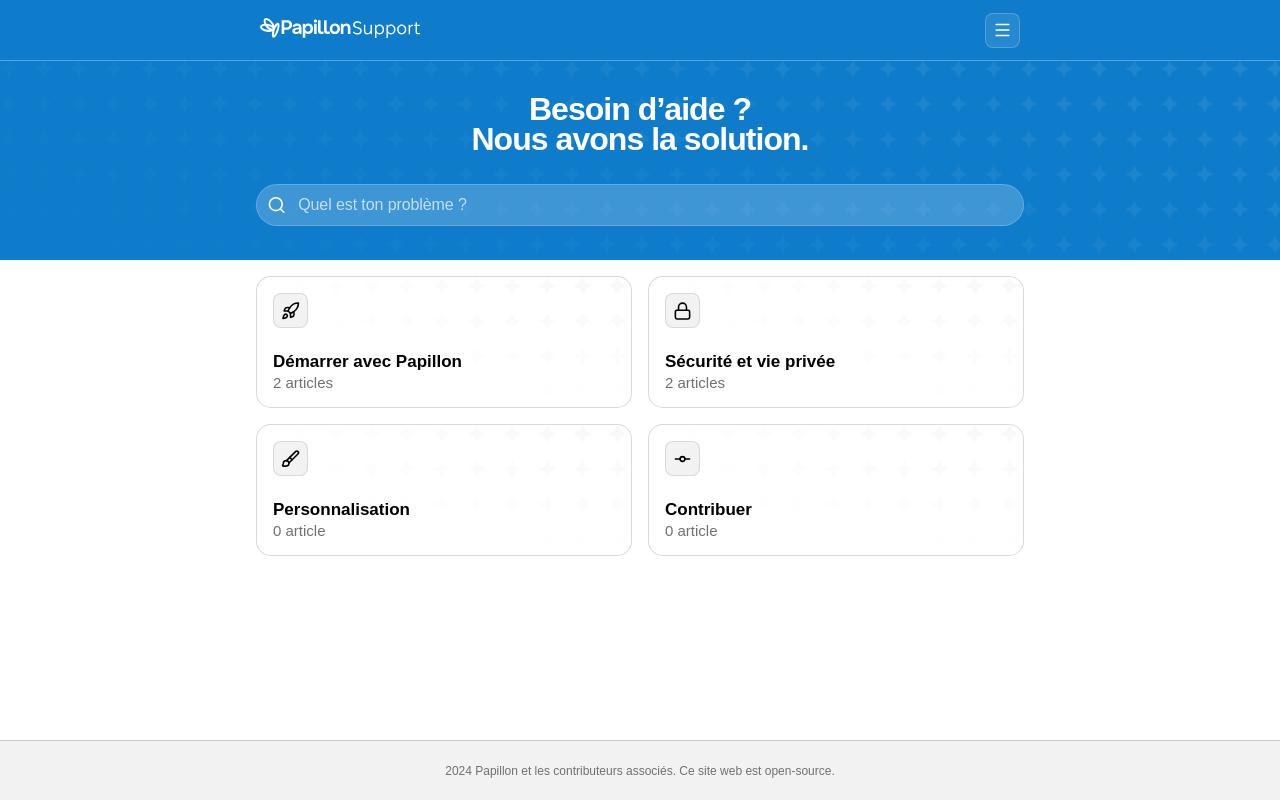
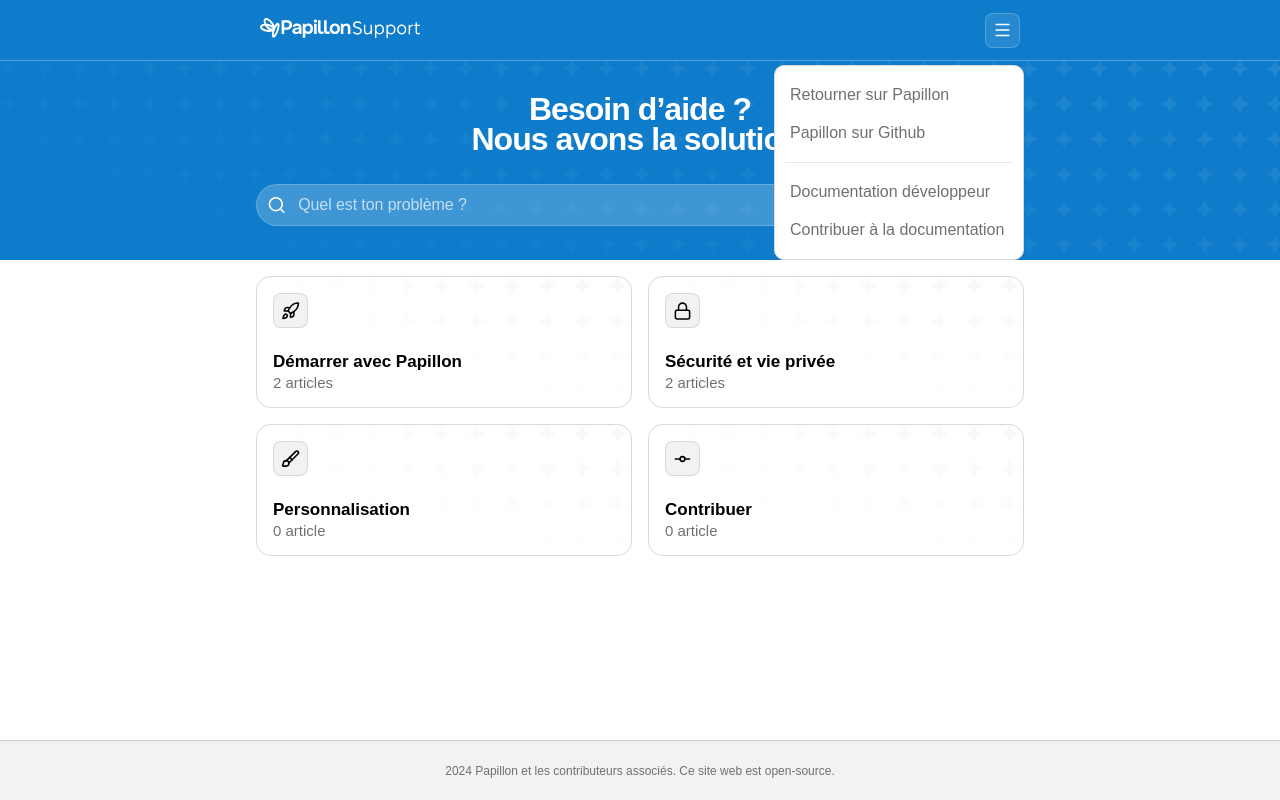
Before and after one commit to lenylvt/support, a SvelteKit app: page / in a window 1280 px wide. Both pictures are taken after a click on the button 1002 px from the left and 30 px from the top of the page. Built offline with nearby package versions, Linux system fonts and the light colour scheme; a web font is replaced by a local one.

Commit message:
feat: Added menu

```diff
--- a/src/routes/(articles)/+layout.svelte
+++ b/src/routes/(articles)/+layout.svelte
@@ -1,7 +1,8 @@
 <script lang="ts">
 	import { Menu } from 'lucide-svelte';
 	import SearchBar from '../../components/SearchBar.svelte';
-
+	import { onMount } from 'svelte';
+	let openMenu = $state(false);
 	let { children } = $props();
 
 	const year = new Date().getFullYear();
@@ -12,9 +13,16 @@
 		<a href="/">
 			<img src="/logo.svg" alt="Papillon Support">
 		</a>
-		<button>
+		<button onclick={() => openMenu = !openMenu}>
 			<Menu size="20" color="#FFF" />
 		</button>
+		<div class="menu" class:hidden={!openMenu}>
+			<a href="https://papillon.bzh">Retourner sur Papillon</a>
+			<a href="https://github.com/PapillonApp">Papillon sur Github</a>
+			<hr>
+			<a href="https://docs.papillon.bzh">Documentation développeur</a>
+			<a href="https://github.com/PapillonApp/support">Contribuer à la documentation</a>
+		</div>
 	</nav>
 	<div>
 		<SearchBar />
@@ -47,6 +55,7 @@
         justify-content: space-between;
         width: 100%;
         max-width: var(--sizing-max-width);
+				position: relative;
     }
 
     nav > button {
@@ -79,6 +88,51 @@
 				width: 100%;
 		}
 
+    nav > .menu {
+        position: absolute;
+        background-color: #FFF;
+        border: 1px solid #D9D9D9;
+        border-radius: 10px;
+        width: 250px;
+        right: 16px;
+        top: 65px;
+        padding: 10px;
+        box-sizing: border-box;
+        display: flex;
+        flex-direction: column;
+        gap: 0;
+        transition: cubic-bezier(0.47, 0, 0.23, 1.38) .3s;
+    }
+
+    nav > .menu a {
+        padding: 10px 5px;
+        border-radius: 5px;
+        text-decoration: none;
+        color: #707070;
+        transition: cubic-bezier(0.47, 0, 0.23, 1.38) .3s;
+    }
+
+    nav > .menu hr {
+        border: none;
+        border-bottom: 1px solid #202020;
+        opacity: 0.1;
+        margin: 10px 0;
+    }
+
+    .hidden {
+        opacity: 0;
+        transform: scale(0.95) translateY(-10px);
+        pointer-events: none;
+    }
+
+    @media not all and (hover: none) {
+        nav > .menu a:hover {
+            padding: 10px 10px;
+            background-color: #0E7CCB40;
+            color: #0E7CCB;
+        }
+    }
+
     main {
         margin-top: 60px;
         width: 100%;
--- a/src/routes/(home)/+layout.svelte
+++ b/src/routes/(home)/+layout.svelte
@@ -1,6 +1,7 @@
 <script lang="ts">
 	import { Menu } from 'lucide-svelte';
 	let { children } = $props();
+	let openMenu = $state(false);
 
 	const year = new Date().getFullYear();
 </script>
@@ -10,9 +11,16 @@
 		<a href="/">
 			<img src="/logo.svg" alt="Papillon Support">
 		</a>
-		<button>
+		<button onclick={() => openMenu = !openMenu}>
 			<Menu size="20" color="#FFF" />
 		</button>
+		<div class="menu" class:hidden={!openMenu}>
+			<a href="https://papillon.bzh">Retourner sur Papillon</a>
+			<a href="https://github.com/PapillonApp">Papillon sur Github</a>
+			<hr>
+			<a href="https://docs.papillon.bzh">Documentation développeur</a>
+			<a href="https://github.com/PapillonApp/support">Contribuer à la documentation</a>
+		</div>
 	</nav>
 </div>
 <main>
@@ -42,6 +50,7 @@
         justify-content: space-between;
         width: 100%;
         max-width: var(--sizing-max-width);
+				position: relative;
     }
 
     nav > button {
@@ -66,6 +75,51 @@
         background-color: rgba(255, 255, 255, 0.15);
     }
 
+		nav > .menu {
+				position: absolute;
+				background-color: #FFF;
+				border: 1px solid #D9D9D9;
+				border-radius: 10px;
+				width: 250px;
+				right: 16px;
+				top: 65px;
+				padding: 10px;
+				box-sizing: border-box;
+				display: flex;
+				flex-direction: column;
+				gap: 0;
+				transition: cubic-bezier(0.47, 0, 0.23, 1.38) .3s;
+		}
+
+		nav > .menu a {
+				padding: 10px 5px;
+				border-radius: 5px;
+				text-decoration: none;
+				color: #707070;
+        transition: cubic-bezier(0.47, 0, 0.23, 1.38) .3s;
+    }
+
+		nav > .menu hr {
+				border: none;
+				border-bottom: 1px solid #202020;
+				opacity: 0.1;
+				margin: 10px 0;
+    }
+
+		.hidden {
+				opacity: 0;
+				transform: scale(0.95) translateY(-10px);
+				pointer-events: none;
+		}
+
+		@media not all and (hover: none) {
+        nav > .menu a:hover {
+            padding: 10px 10px;
+            background-color: #0E7CCB40;
+						color: #0E7CCB;
+        }
+    }
+
     main {
         margin-top: 60px;
         width: 100%;
```
